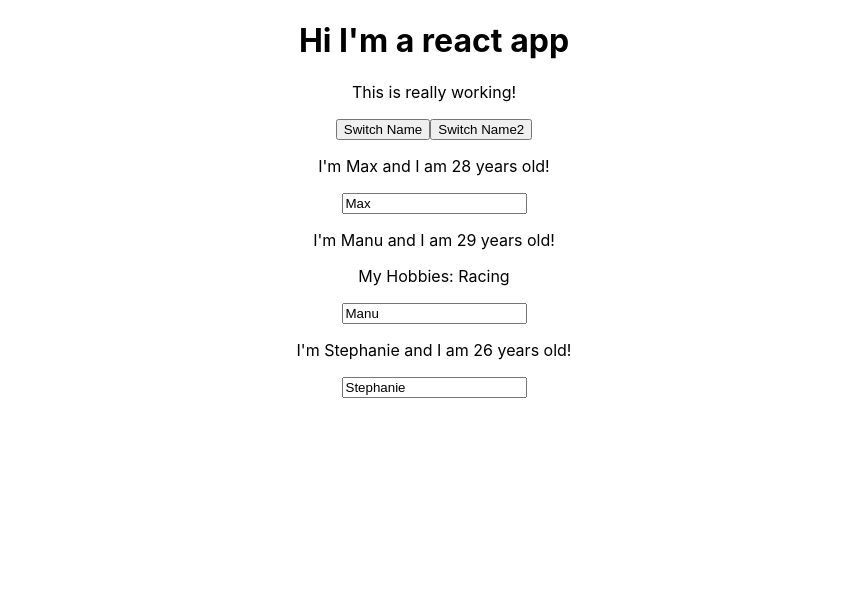
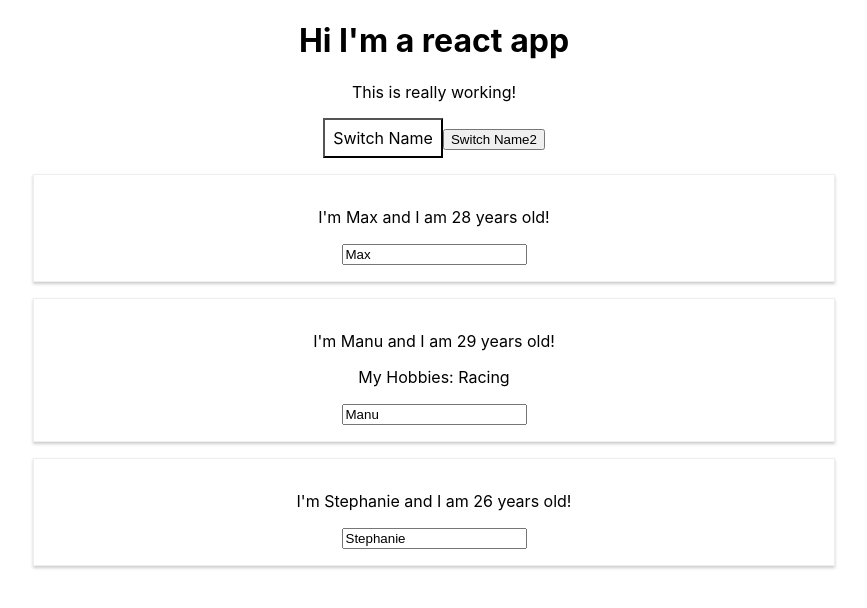
Before and after one commit to davieu/react-test, a React (Create React App) app: page / in a window 1280 px wide. Shown: the top 608 px of the page, without its empty margins (206-1073 px from the left). Built offline with nearby package versions, Linux system fonts and the light colour scheme.

Commit message:
styling with react

```diff
--- a/src/App.js
+++ b/src/App.js
@@ -1,7 +1,7 @@
 import React, { Component } from 'react';
 import './App.css';
 //You can name the import anything instead of Person
-import Person from './Person/Person'
+import Person from './Person/Person';
 
 class App extends Component {
   state = {
@@ -36,11 +36,24 @@ class App extends Component {
   }
 
   render() {
+
+    const style = {
+      backgroundColor: 'white',
+      font: 'inherit',
+      border: '1x solid blue',
+      padding: '8px',
+      cursor: 'pointer'
+    };
+
     return (
       <div className="App">
         <h1>Hi I'm a react app</h1>
         <p>This is really working!</p>
-        <button onClick={this.switchNameHandler.bind(this, 'Maximilian')}>Switch Name</button>
+
+        <button
+          style={style}
+          onClick={this.switchNameHandler.bind(this, 'Maximilian')}>Switch Name
+        </button>
 
         {/* Alternative which executes an arrow function that does not use bind. It is a convenient syntax but can be inneficient. React can rerender certain things in the app too often. Using bind syntax is recomended since it is more efficient.*/}
         <button onClick={() => this.switchNameHandler('Maximilian!!')}>Switch Name2</button>
--- /dev/null
+++ b/src/Person/Person.css
@@ -0,0 +1,8 @@
+.Person {
+    width: 60%;
+    margin: 16px auto;
+    border: 1px solid #eee;
+    box-shadow: 0 2px 3px #ccc;
+    padding: 16px;
+    text-align: center;
+}
--- a/src/Person/Person.js
+++ b/src/Person/Person.js
@@ -1,13 +1,14 @@
 import React from 'react';
+import './Person.css';
 
 //naming the const person argument (props) is standard so people can understand your code. Can be called anything though
 const person = (props) => {
     return (
-        <div>
+        <div className='Person'>
             <p onClick={props.click} >I'm {props.name} and I am {props.age} years old!</p>
             {/*props.children - children is a reserved word. children refers to any elements within the opening and closing tags of the component*/}
             {props.children}
-            <input type="text" placeholder="Name Here" onChange={props.changed} defaultValue={props.name} />
+            <input type="text" placeholder="Name Here" onChange={props.changed} Value={props.name} />
         </div>
     )
 }
```
